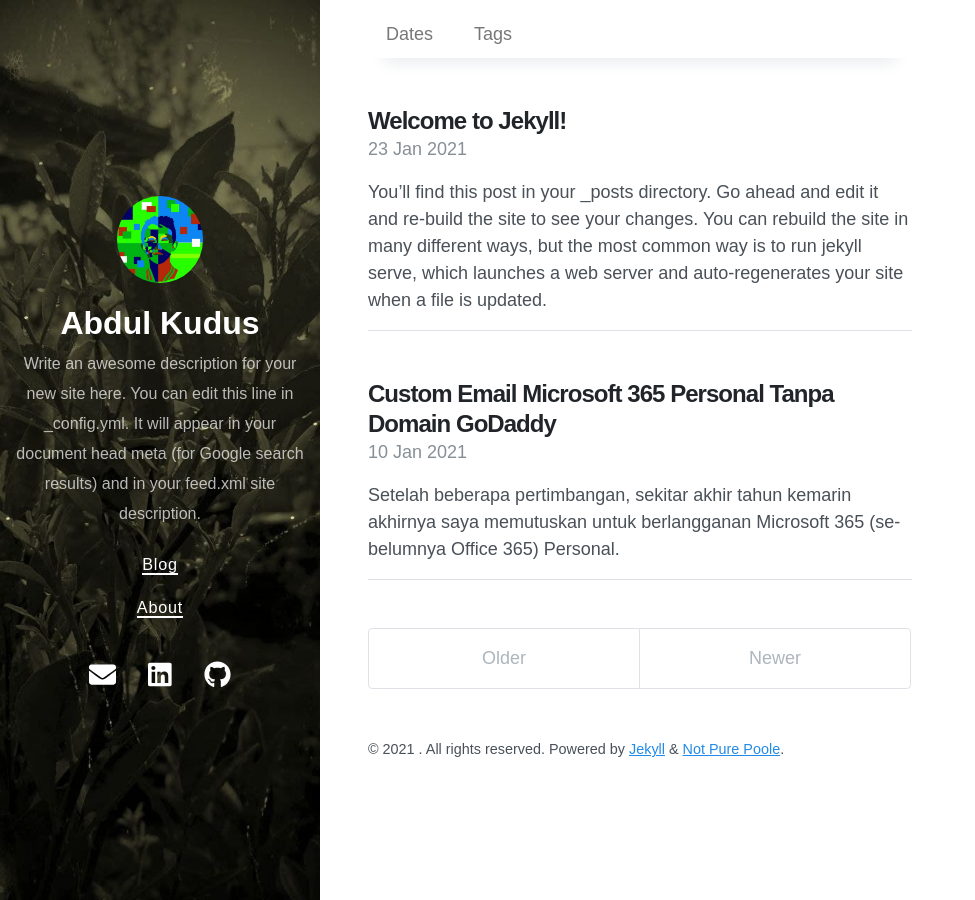
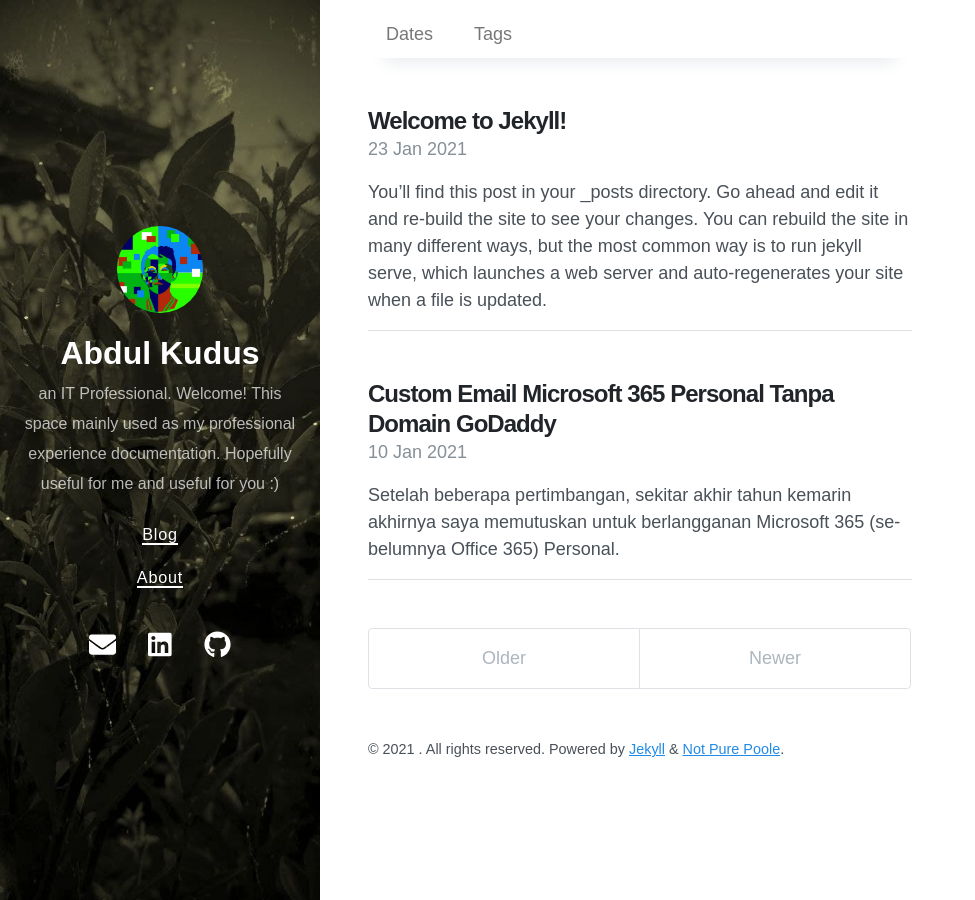
Before and after one commit to abdulku/abdulku.github.io, a Jekyll site: the page built from index.html, in a window 1280 px wide. Shown: the whole page, without its empty margins (0-975 px from the left). Built offline with Jekyll 4.4.1, drawn with Linux system fonts in a browser that asks for light colours; nearby versions of some CDN libraries; the list of posts is cut into pages by our own code.

Commit message:
Update _config.yml

```diff
--- a/_config.yml
+++ b/_config.yml
@@ -21,9 +21,8 @@
 title: Abdul Kudus
 email: mail@abdulkud.us
 description: >- # this means to ignore newlines until "baseurl:"
-  Write an awesome description for your new site here. You can edit this
-  line in _config.yml. It will appear in your document head meta (for
-  Google search results) and in your feed.xml site description.
+  an IT Professional.
+  Welcome! This space mainly used as my professional experience documentation. Hopefully useful for me and useful for you :)
 baseurl: "" # the subpath of your site, e.g. /blog
 url: "" # the base hostname & protocol for your site, e.g. http://example.com
 twitter_username: abdulku_
```
